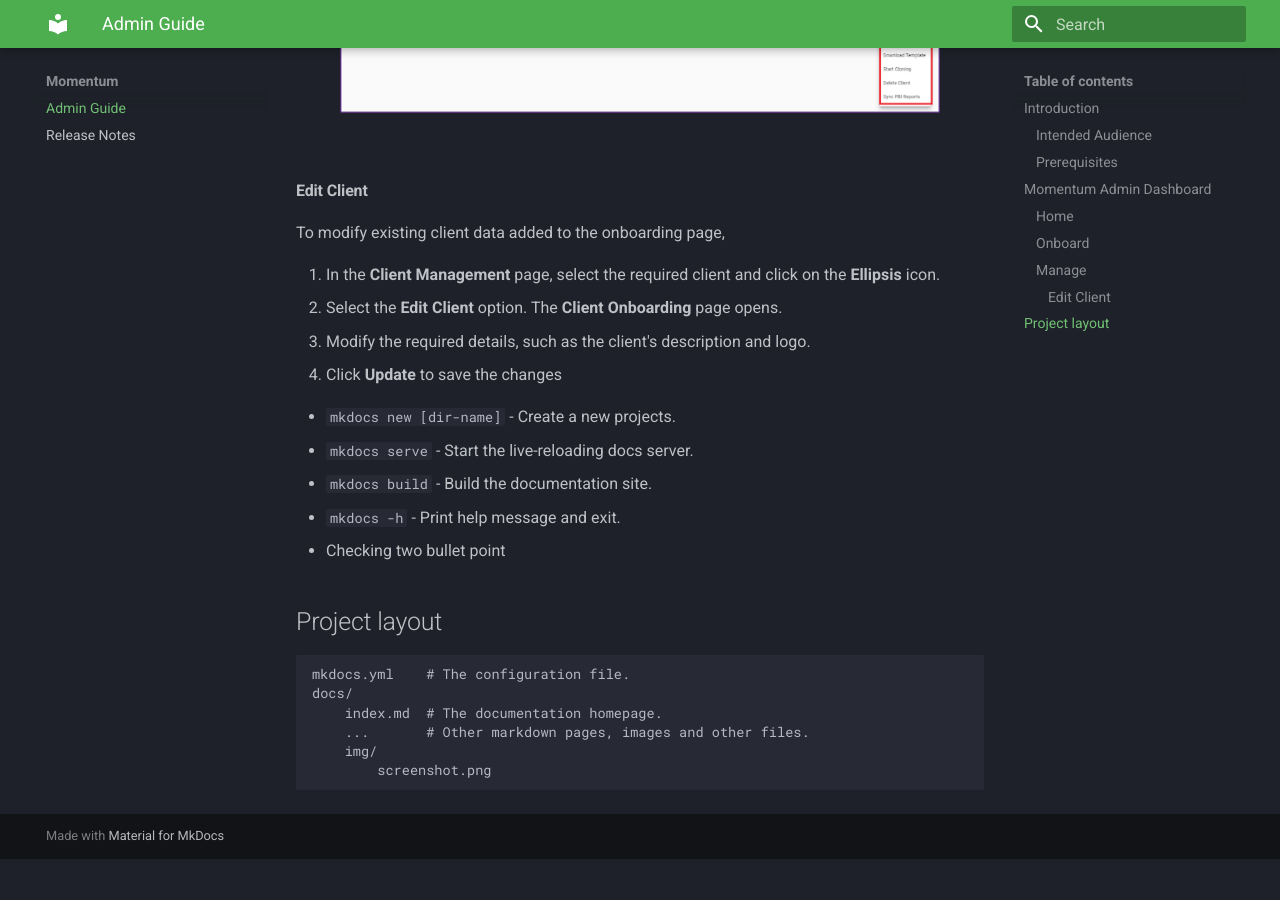
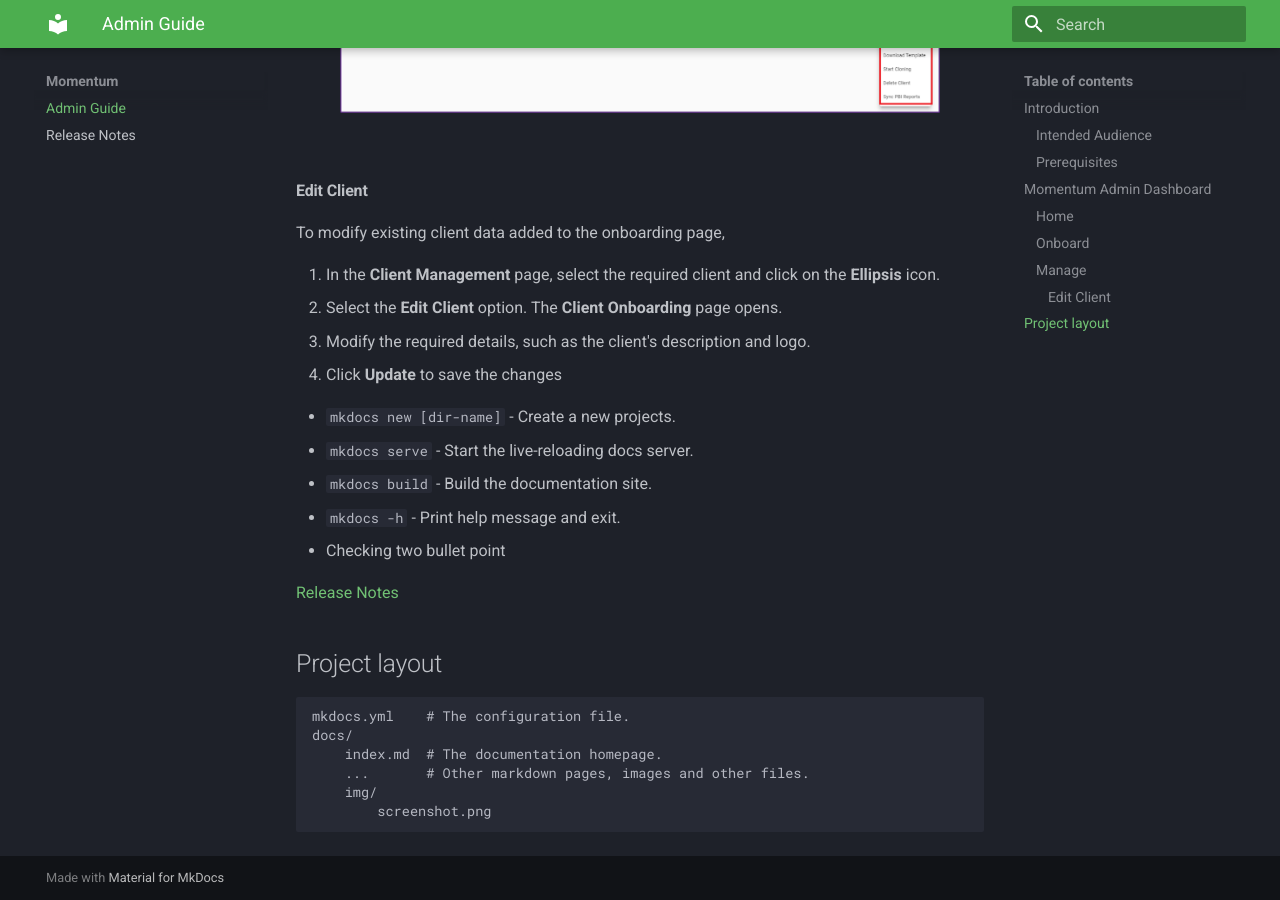
Before and after one commit to abhinavmisra67/mkdocs, an MkDocs documentation site: the page built from docs/index.md, in a window 1280 px wide and 900 px high, scrolled down 4778 px. Built offline with MkDocs 1.6.1 and Material for MkDocs 9.7.7, drawn with Linux system fonts in a browser that asks for light colours; before the commit the page ends 5637 px from its top, so only the background shows below that.

Commit message:
Update done

```diff
--- a/docs/index.md
+++ b/docs/index.md
@@ -196,6 +196,8 @@
 - `mkdocs -h` - Print help message and exit.
 - Checking two bullet point
 
+[Release Notes](about.md)
+
 ## Project layout
 
     mkdocs.yml    # The configuration file.
```
